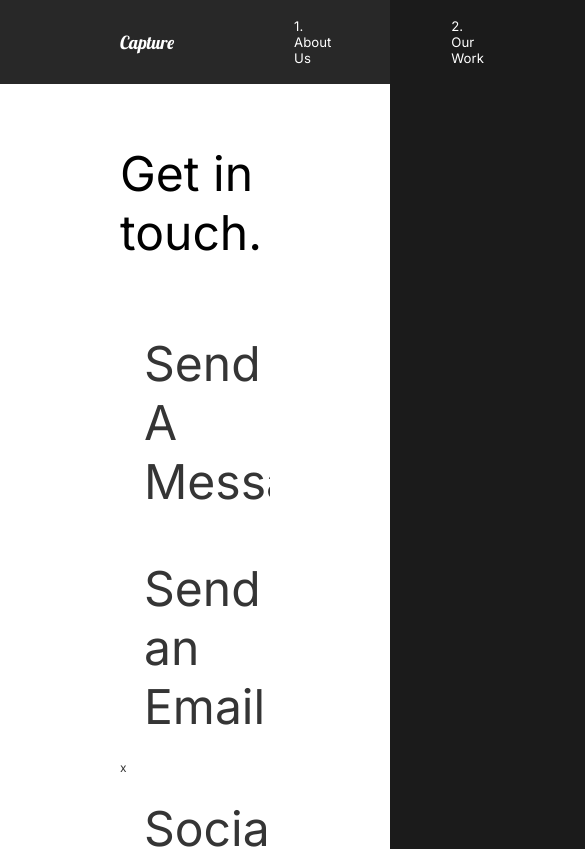
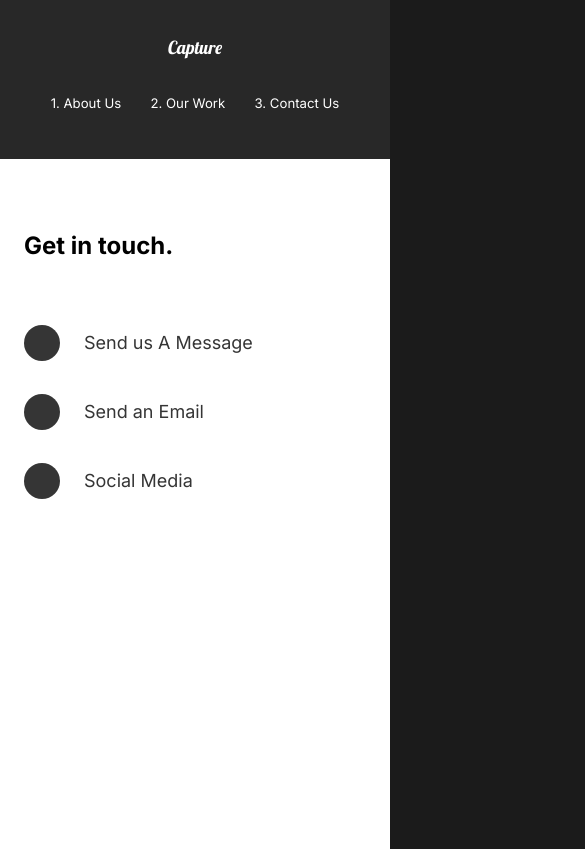
Before and after one commit to Henriqueperoni/react-course-second-projec, a React (Create React App) app: page /contact in a window 390 px wide. Shown: the top 849 px of the page, 585 px wide, since content can reach past the window. Built offline with nearby package versions, Linux system fonts and the light colour scheme.

Commit message:
Add media queries for small screens

```diff
--- a/src/components/Nav.js
+++ b/src/components/Nav.js
@@ -33,6 +33,9 @@ const StyledNav = styled.nav`
   align-items: center;
   padding: 1rem 10rem;
   background: #282828;
+  position: sticky;
+  top: 0;
+  z-index: 10;
   a {
     color: white;
     text-decoration: none;
@@ -50,6 +53,22 @@ const StyledNav = styled.nav`
     padding-left: 10rem;
     position: relative;
   }
+  @media (max-width: 1300px) {
+    flex-direction: column;
+    padding: 2rem 1rem;
+    #logo {
+      display: inline-block;
+      margin: 1rem;
+    }
+    ul {
+      padding: 2rem;
+      justify-content: space-around;
+      width: 100%;
+      li {
+        padding: 0;
+      }
+    }
+  }
 `;
 
 export default Nav;
--- /dev/null
+++ b/src/components/ScrollTop.js
@@ -0,0 +1,15 @@
+import { useEffect } from "react";
+import { useLocation } from "react-router-dom";
+
+const ScrollTop = () => {
+  const { pathname } = useLocation();
+  useEffect(() => {
+    window.scroll({
+      top: 0,
+      left: 0,
+    });
+  }, [pathname]);
+  return null;
+};
+
+export default ScrollTop;
--- a/src/pages/AboutUs.js
+++ b/src/pages/AboutUs.js
@@ -6,6 +6,7 @@ import FaqSection from "../components/FaqSection";
 // Animations
 import { motion } from "framer-motion";
 import { pageAnimation } from "../animation";
+import ScrollTop from "../components/ScrollTop";
 
 const AboutUs = () => {
   return (
@@ -18,6 +19,7 @@ const AboutUs = () => {
       <AboutSection />
       <ServicesSection />
       <FaqSection />
+      <ScrollTop />
     </motion.div>
   );
 };
--- a/src/pages/ContactUs.js
+++ b/src/pages/ContactUs.js
@@ -32,7 +32,6 @@ const ContactUs = () => {
           </Social>
         </Hide>
         <Hide>
-          x
           <Social variants={titleAnim}>
             <Circle />
             <h2>Social Media</h2>
@@ -47,11 +46,24 @@ const ContactStyle = styled(motion.div)`
   padding: 5rem 10rem;
   color: #353535;
   min-height: 90vh;
+  @media (max-width: 1300px) {
+    padding: 2rem;
+    h2 {
+      font-size: 1.5rem;
+    }
+  }
 `;
 
 const Title = styled.div`
   margin-bottom: 4rem;
   color: black;
+  @media (max-width: 1300px) {
+    h2 {
+      margin: 4rem 0 0 0;
+      font-size: 2rem;
+      font-weight: bold;
+    }
+  }
 `;
 
 const Hide = styled.div`
--- a/src/pages/MovieDetail.js
+++ b/src/pages/MovieDetail.js
@@ -62,6 +62,12 @@ const HeadLine = styled.div`
     left: 50%;
     transform: translate(-50%, -10%);
   }
+  @media (max-width: 1300px) {
+    h2 {
+      margin: 0 auto;
+      width: 100%;
+    }
+  }
   img {
     width: 100%;
     height: 70vh;
@@ -74,7 +80,7 @@ const Awards = styled.div`
   margin: 5rem 10rem;
   align-items: center;
   justify-content: space-around;
-  @media (max-width: 1500px) {
+  @media (max-width: 1300px) {
     display: block;
     margin: 2rem 2rem;
   }
--- a/src/pages/OurWork.js
+++ b/src/pages/OurWork.js
@@ -16,6 +16,7 @@ import {
   lineAnim,
 } from "../animation";
 import { useScroll } from "../components/useScroll";
+import ScrollTop from "../components/ScrollTop";
 
 const OurWork = () => {
   const [element, controls] = useScroll();
@@ -58,6 +59,7 @@ const OurWork = () => {
           <img src={goodtimes} alt="goodtimes" />
         </Link>
       </Movie>
+      <ScrollTop />
     </Work>
   );
 };
@@ -66,6 +68,9 @@ const Work = styled(motion.div)`
   min-height: 100vh;
   overflow: hidden;
   padding: 5rem 10rem;
+  @media (max-width: 1300px) {
+    padding: 2rem 2rem;
+  }
   h2 {
     padding: 1rem 0rem;
   }
@@ -86,11 +91,12 @@ const Movie = styled(motion.div)`
 const Hide = styled.div`
   overflow: hidden;
 `;
+
 //Frame Animation
 const Frame1 = styled(motion.div)`
   position: fixed;
   left: 0;
-  top: 0;
+  top: 10%;
   width: 100%;
   height: 100vh;
   background: #fffebf;
```
Also changed, not shown: 1 other file (tests, documents, lock files or other folders).
